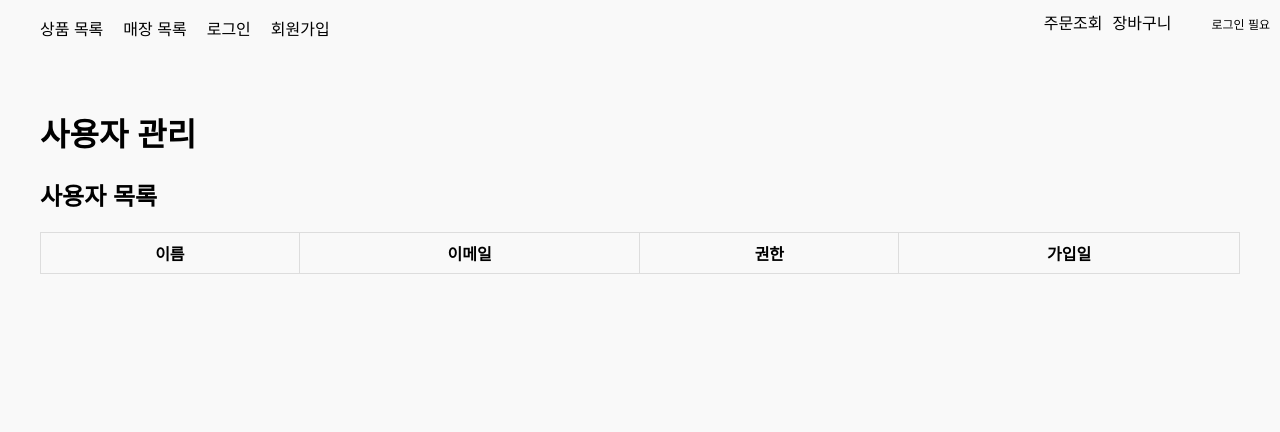
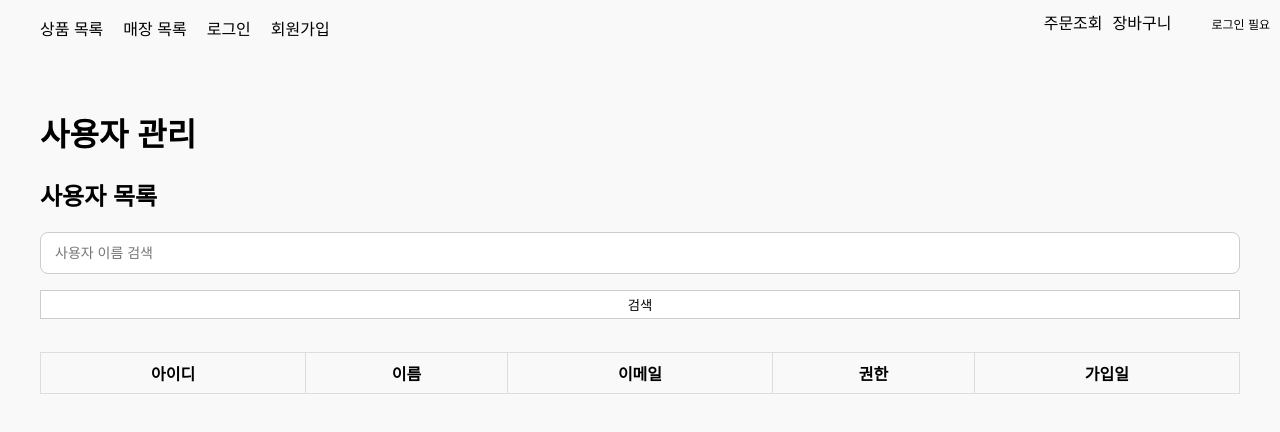
Before and after one commit to Pyo-hogeun/mytown, a Next.js app in the folder frontend/: page /users in a window 1280 px wide. Shown: the top 432 px of the page. Built offline with nearby package versions, Linux system fonts and the light colour scheme.

Commit message:
feat : 사용자관리 필터링(작업중)

```diff
--- a/frontend/app/component/UserList.tsx
+++ b/frontend/app/component/UserList.tsx
@@ -3,9 +3,12 @@
 import React, { useEffect, useState } from 'react';
 import axios from '@/utils/axiosInstance';
 import styled from 'styled-components';
-import { useSelector } from 'react-redux';
-import { RootState } from '@/redux/store';
+import { useDispatch, useSelector } from 'react-redux';
+import { AppDispatch, RootState } from '@/redux/store';
 import Spinner from './Spinner';
+import Button from './Button';
+import Input from './Input';
+import { fetchUsers } from '@/redux/slices/userSlice';
 
 const Table = styled.table`
   width: 100%;
@@ -15,10 +18,21 @@ const Table = styled.table`
   th, td {
     border: 1px solid #ddd;
     padding: 8px;
-    text-align: center;
+    // text-align: center;
   }
 `;
-
+const SearchItem = styled.div`
+  display: flex;
+  margin-bottom: 1rem;
+  gap: 1em;
+  input{
+    margin-bottom: 0;
+  }
+`;
+const SearchButton = styled(Button)`
+  width: 100%;
+  margin-bottom: 1em;
+`
 const Select = styled.select`
   padding: 4px;
 `;
@@ -32,22 +46,19 @@ interface User {
 }
 
 const UserList: React.FC = () => {
+  const dispatch = useDispatch<AppDispatch>();
   const [users, setUsers] = useState<User[]>([]);
   const token = useSelector((state: RootState) => state.auth.token);
   const currentUser = useSelector((state: RootState) => state.auth.user);
   const [loadingIds, setLoadingIds] = useState<string[]>([]); // 로딩 중인 userId 저장
 
-  // 사용자 목록 조회
-  const fetchUsers = async () => {
-    try {
-      const res = await axios.get('/users', {
-        headers: { Authorization: `Bearer ${token}` },
-      });
-      setUsers(res.data);
-    } catch (error) {
-      console.error('사용자 목록 조회 실패:', error);
-    }
-  };
+
+  const [searchName, setSearchName] = useState("");
+  const [searchEmail, setSearchEmail] = useState("");
+  const [searchRole, setSearchRole] = useState("");
+  const [searchPhone, setSearchPhone] = useState("");
+  const [searchAddress, setSearchAddress] = useState("");
+
 
   useEffect(() => {
     if (token) fetchUsers();
@@ -70,12 +81,36 @@ const UserList: React.FC = () => {
     }
   };
 
+  // 검색 버튼에서
+  const handleSearch = () => {
+    console.log('click');
+    dispatch(fetchUsers({
+      name: searchName || undefined,
+      email: searchEmail || undefined,
+      role: searchRole || undefined,
+      phone: searchPhone || undefined,
+      address: searchAddress || undefined,
+    }));
+  };
+
   return (
     <div>
       <h2>사용자 목록</h2>
+
+      {/* 🔎 검색 UI */}
+      <SearchItem>
+        <Input
+          type="text"
+          placeholder="사용자 이름 검색"
+          value={searchName}
+          onChange={(e) => setSearchName(e.target.value)}
+        />
+      </SearchItem>
+      <SearchButton onClick={handleSearch}>검색</SearchButton>
       <Table>
         <thead>
           <tr>
+            <th>아이디</th>
             <th>이름</th>
             <th>이메일</th>
             <th>권한</th>
@@ -85,6 +120,7 @@ const UserList: React.FC = () => {
         <tbody>
           {users.map(user => (
             <tr key={user._id}>
+              <td>{user._id}</td>
               <td>{user.name}</td>
               <td>{user.email}</td>
               <td>
--- a/frontend/redux/slices/userSlice.ts
+++ b/frontend/redux/slices/userSlice.ts
@@ -1,4 +1,5 @@
-import { createSlice, createAsyncThunk } from "@reduxjs/toolkit";
+// redux/slices/userSlice.ts
+import { createSlice, createAsyncThunk, PayloadAction } from "@reduxjs/toolkit";
 import axios from "@/utils/axiosInstance";
 
 export interface User {
@@ -23,8 +24,14 @@ const initialState: UserState = {
   error: null,
 };
 
-export const fetchUsers = createAsyncThunk("users/fetchUsers", async () => {
-  const res = await axios.get<User[]>("/users");
+// 🔎 필터링 가능한 thunk
+export const fetchUsers = createAsyncThunk<
+  User[], // 성공 시 반환 타입
+  { name?: string; email?: string; role?: string; phone?: string; address?: string } | undefined
+>("users/fetchUsers", async (filters) => {
+  const res = await axios.get<User[]>("/users", {
+    params: filters, // ✅ 쿼리 파라미터 전달
+  });
   return res.data;
 });
 
@@ -38,7 +45,7 @@ const userSlice = createSlice({
         state.loading = true;
         state.error = null;
       })
-      .addCase(fetchUsers.fulfilled, (state, action) => {
+      .addCase(fetchUsers.fulfilled, (state, action: PayloadAction<User[]>) => {
         state.loading = false;
         state.list = action.payload;
       })
```
Also changed, not shown: 1 other file (tests, documents, lock files or other folders).
